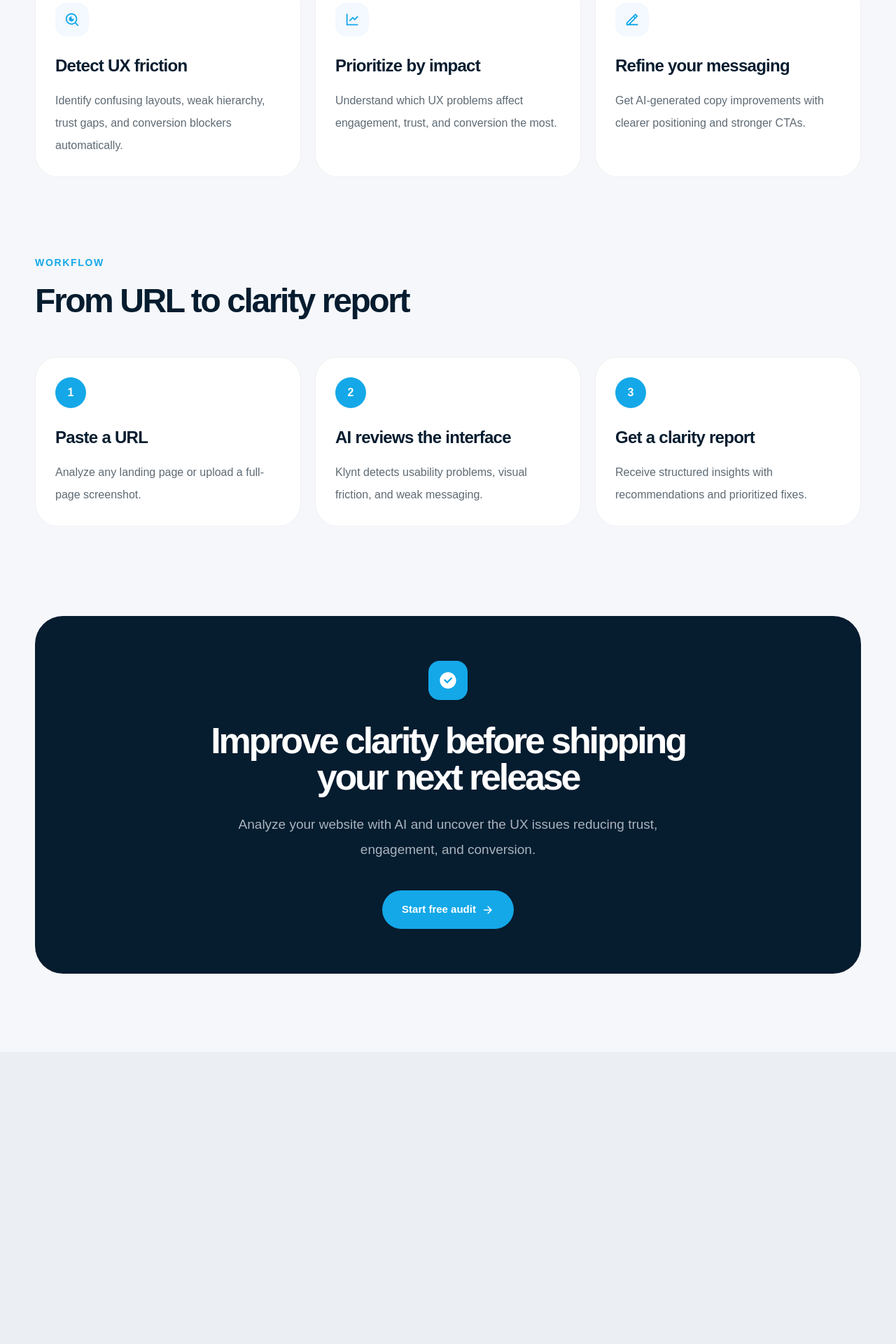
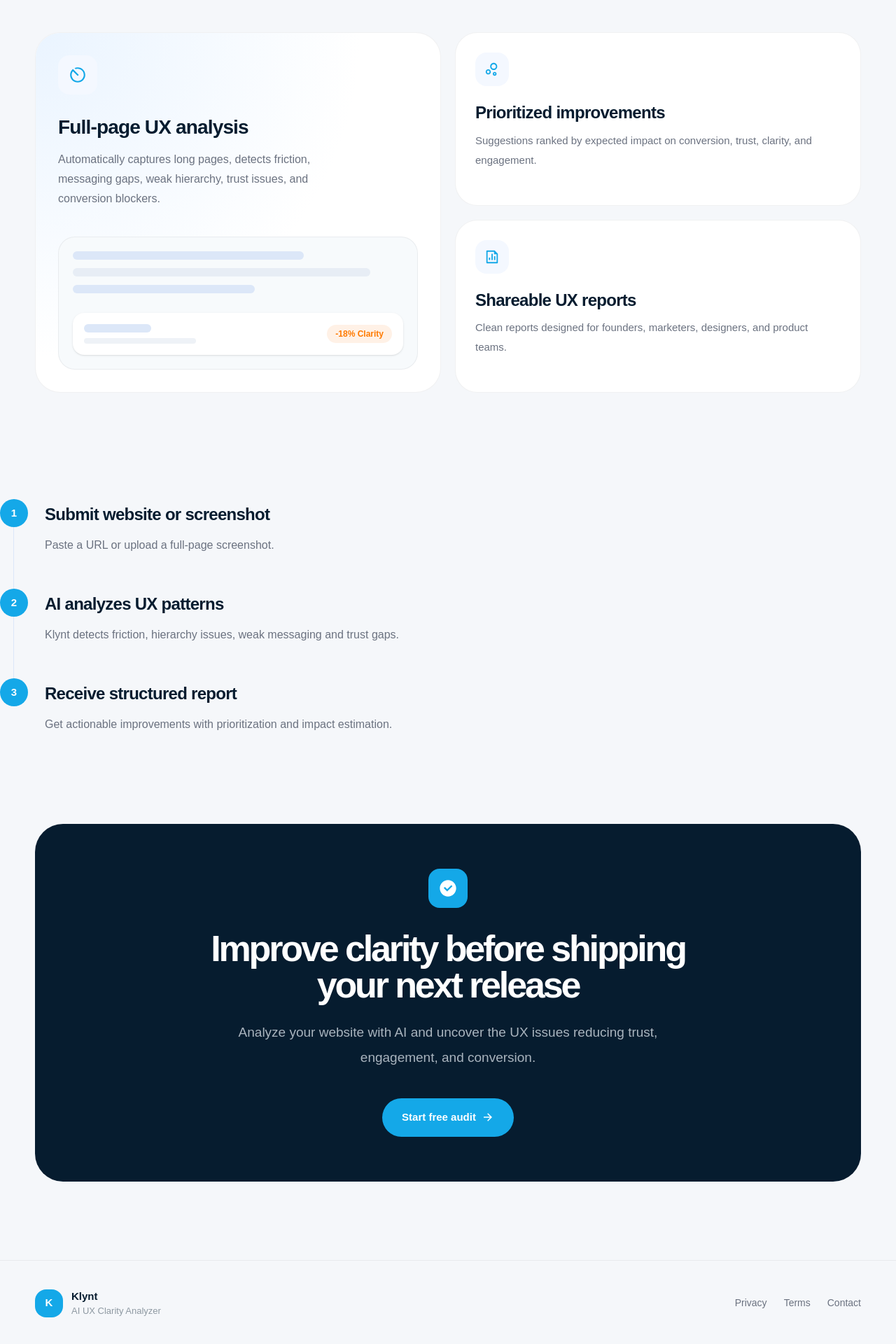
Before and after one commit to samarenkovdmitry/Klynt, a Next.js app: page / in a window 1280 px wide. Shown: the part 1544-3464 px from the top of the page at 70% size. Before the commit the page ends 3047 px from the top, so only its background shows below. Built offline with nearby package versions, Linux system fonts and the light colour scheme; a web font is replaced by a local one.

Commit message:
Mainpage Upd

```diff
--- a/app/page.tsx
+++ b/app/page.tsx
@@ -6,6 +6,9 @@ import {
   RiLineChartLine,
   RiEdit2Line,
   RiCheckboxCircleFill,
+  RiScanLine,
+  RiBubbleChartLine,
+  RiFileChartLine
 } from "@remixicon/react";
 
 export default function Home() {
@@ -353,48 +356,190 @@ export default function Home() {
         </section>
 
 {/* FEATURES */}
-        <section className="px-6 pt-28">
-
+<section className="px-6 py-24">
   <div className="mx-auto max-w-[1180px]">
 
-            <div className="max-w-[720px]">
-
-              <p className="text-[14px] font-semibold uppercase tracking-[0.12em] text-[#14A8E8]">
-                Features
-              </p>
+    {/* HEADER */}
+    <div className="max-w-[760px]">
+      <div
+        className="
+          inline-flex
+          items-center
+          rounded-full
+          border
+          border-[#DCE7F8]
+          bg-[#F4F8FF]
+          px-3
+          py-1
+          text-[12px]
+          font-semibold
+          text-[#2F6FED]
+        "
+      >
+        Platform
+      </div>
 
       <h2
         className="
           mt-5
-                  text-[48px]
-                  leading-[1]
-                  tracking-[-0.05em]
+          text-[42px]
+          leading-[1.05]
+          tracking-[-0.04em]
           font-semibold
+          text-[#061C2F]
         "
       >
-                Built for modern product teams
+        Designed for fast, actionable UX audits
       </h2>
+
+      <p
+        className="
+          mt-5
+          max-w-[680px]
+          text-[18px]
+          leading-8
+          text-[#6B7280]
+        "
+      >
+        Klynt transforms screenshots and websites into structured
+        UX findings with prioritized improvements and measurable impact.
+      </p>
+    </div>
+
+    {/* GRID */}
+    <div className="mt-14 grid gap-5 md:grid-cols-2">
+
+      {/* BIG CARD */}
+      <div
+        className="
+          relative
+          overflow-hidden
+          rounded-[36px]
+          border
+          border-[rgba(6,28,47,0.06)]
+          bg-white
+          p-8
+        "
+      >
+
+        {/* LIGHT */}
+        <div
+          className="
+            pointer-events-none
+            absolute
+            inset-0
+            bg-[radial-gradient(circle_at_top_left,#EAF4FF_0%,transparent_60%)]
+          "
+        />
+
+        <div className="relative z-10">
+
+          <div
+            className="
+              flex
+              h-14
+              w-14
+              items-center
+              justify-center
+              rounded-2xl
+              bg-[#F4F8FF]
+            "
+          >
+            <RiScanLine size={26} className="text-[#14A8E8]" />
+          </div>
+
+          <h3
+            className="
+              mt-8
+              text-[28px]
+              leading-[1.1]
+              tracking-[-0.03em]
+              font-semibold
+              text-[#061C2F]
+            "
+          >
+            Full-page UX analysis
+          </h3>
+
+          <p
+            className="
+              mt-4
+              max-w-[420px]
+              text-[16px]
+              leading-7
+              text-[#6B7280]
+            "
+          >
+            Automatically captures long pages, detects friction,
+            messaging gaps, weak hierarchy, trust issues,
+            and conversion blockers.
+          </p>
+
+          {/* MOCK */}
+          <div
+            className="
+              mt-10
+              rounded-[24px]
+              border
+              border-[rgba(6,28,47,0.06)]
+              bg-[#F7FAFC]
+              p-5
+            "
+          >
+            <div className="space-y-3">
+
+              <div className="h-3 w-[70%] rounded-full bg-[#DCE7F8]" />
+              <div className="h-3 w-[90%] rounded-full bg-[#E7EDF5]" />
+              <div className="h-3 w-[55%] rounded-full bg-[#DCE7F8]" />
+
+              <div className="pt-4">
+                <div className="rounded-2xl bg-white p-4 shadow-sm">
+
+                  <div className="flex items-center justify-between">
+
+                    <div>
+                      <div className="h-3 w-24 rounded-full bg-[#DCE7F8]" />
+                      <div className="mt-2 h-2 w-40 rounded-full bg-[#EEF2F7]" />
+                    </div>
+
+                    <div
+                      className="
+                        rounded-full
+                        bg-[#FFF1E6]
+                        px-3
+                        py-1
+                        text-[12px]
+                        font-semibold
+                        text-[#FF7A00]
+                      "
+                    >
+                      -18% Clarity
+                    </div>
 
                   </div>
 
-            <div className="mt-14 grid gap-5 md:grid-cols-3">
+                </div>
+              </div>
 
-              {features.map((feature) => (
+            </div>
+          </div>
+
+        </div>
+      </div>
+
+      {/* RIGHT COLUMN */}
+      <div className="grid gap-5">
+
+        {/* CARD */}
         <div
-                  key={feature.title}
           className="
             rounded-[32px]
             border
             border-[rgba(6,28,47,0.06)]
             bg-white
             p-7
-                    transition-all
-                    duration-200
-                    hover:-translate-y-[2px]
-                    hover:shadow-[0_18px_50px_rgba(0,0,0,0.04)]
           "
         >
-
           <div
             className="
               flex
@@ -404,59 +549,39 @@ export default function Home() {
               justify-center
               rounded-2xl
               bg-[#F4F8FF]
-                      text-[#14A8E8]
             "
           >
-                    {feature.icon}
+            <RiBubbleChartLine size={22} className="text-[#14A8E8]" />
           </div>
 
-                  <h3 className="mt-6 text-[24px] font-semibold tracking-[-0.03em]">
-                    {feature.title}
+          <h3
+            className="
+              mt-6
+              text-[24px]
+              leading-[1.15]
+              font-semibold
+              tracking-[-0.03em]
+              text-[#061C2F]
+            "
+          >
+            Prioritized improvements
           </h3>
 
-                  <p className="mt-4 text-[16px] leading-8 text-[#5E6A74]">
-                    {feature.description}
+          <p
+            className="
+              mt-3
+              text-[15px]
+              leading-7
+              text-[#6B7280]
+            "
+          >
+            Suggestions ranked by expected impact on conversion,
+            trust, clarity, and engagement.
           </p>
-
-                </div>
-              ))}
-
         </div>
 
-          </div>
-
-        </section>
-
-        {/* HOW IT WORKS */}
-        <section className="px-6 pt-28">
-
-          <div className="mx-auto max-w-[1180px]">
-
-            <div className="max-w-[720px]">
-
-              <p className="text-[14px] font-semibold uppercase tracking-[0.12em] text-[#14A8E8]">
-                Workflow
-              </p>
-
-              <h2
-                className="
-                  mt-5
-                  text-[48px]
-                  leading-[1]
-                  tracking-[-0.05em]
-                  font-semibold
-                "
-              >
-                From URL to clarity report
-              </h2>
-
-            </div>
-
-            <div className="mt-14 grid gap-5 md:grid-cols-3">
-
-              {steps.map((step, index) => (
+        {/* CARD */}
         <div
-                  key={step.title}
           className="
             rounded-[32px]
             border
@@ -465,40 +590,140 @@ export default function Home() {
             p-7
           "
         >
-
           <div
             className="
               flex
-                      h-11
-                      w-11
+              h-12
+              w-12
+              items-center
+              justify-center
+              rounded-2xl
+              bg-[#F4F8FF]
+            "
+          >
+            <RiFileChartLine size={22} className="text-[#14A8E8]" />
+          </div>
+
+          <h3
+            className="
+              mt-6
+              text-[24px]
+              leading-[1.15]
+              font-semibold
+              tracking-[-0.03em]
+              text-[#061C2F]
+            "
+          >
+            Shareable UX reports
+          </h3>
+
+          <p
+            className="
+              mt-3
+              text-[15px]
+              leading-7
+              text-[#6B7280]
+            "
+          >
+            Clean reports designed for founders,
+            marketers, designers, and product teams.
+          </p>
+        </div>
+
+      </div>
+
+    </div>
+  </div>
+</section>
+
+        {/* HOW IT WORKS */}
+        <div className="mt-14 max-w-[900px]">
+
+  {[
+    {
+      title: "Submit website or screenshot",
+      text: "Paste a URL or upload a full-page screenshot.",
+    },
+    {
+      title: "AI analyzes UX patterns",
+      text: "Klynt detects friction, hierarchy issues, weak messaging and trust gaps.",
+    },
+    {
+      title: "Receive structured report",
+      text: "Get actionable improvements with prioritization and impact estimation.",
+    },
+  ].map((item, i) => (
+    <div
+      key={i}
+      className="relative flex gap-6 pb-12 last:pb-0"
+    >
+
+      {/* LINE */}
+      {i !== 2 && (
+        <div
+          className="
+            absolute
+            left-[19px]
+            top-10
+            h-full
+            w-px
+            bg-[#DCE7F8]
+          "
+        />
+      )}
+
+      {/* NUMBER */}
+      <div
+        className="
+          relative
+          z-10
+          flex
+          h-10
+          w-10
+          shrink-0
           items-center
           justify-center
           rounded-full
           bg-[#14A8E8]
-                      text-[16px]
+          text-[15px]
           font-semibold
           text-white
         "
       >
-                    {index + 1}
+        {i + 1}
       </div>
 
-                  <h3 className="mt-6 text-[24px] font-semibold tracking-[-0.03em]">
-                    {step.title}
+      {/* CONTENT */}
+      <div className="pt-1">
+
+        <h3
+          className="
+            text-[24px]
+            font-semibold
+            tracking-[-0.03em]
+            text-[#061C2F]
+          "
+        >
+          {item.title}
         </h3>
 
-                  <p className="mt-4 text-[16px] leading-8 text-[#5E6A74]">
-                    {step.description}
+        <p
+          className="
+            mt-3
+            max-w-[620px]
+            text-[16px]
+            leading-7
+            text-[#6B7280]
+          "
+        >
+          {item.text}
         </p>
 
+      </div>
     </div>
   ))}
 
 </div>
-
-          </div>
-
-        </section>
 
         {/* FINAL CTA */}
         <section className="px-6 pb-28 pt-32">
@@ -590,6 +815,86 @@ export default function Home() {
         </section>
 
       </div>
+
+{/* FOOTER */}
+<footer
+  className="
+    border-t
+    border-[rgba(6,28,47,0.06)]
+    px-6
+    py-10
+  "
+>
+  <div
+    className="
+      mx-auto
+      flex
+      max-w-[1180px]
+      flex-col
+      items-start
+      justify-between
+      gap-8
+      md:flex-row
+      md:items-center
+    "
+  >
+
+    {/* LEFT */}
+    <div>
+
+      <div className="flex items-center gap-3">
+
+        <div
+          className="
+            flex
+            h-10
+            w-10
+            items-center
+            justify-center
+            rounded-2xl
+            bg-[#14A8E8]
+            text-white
+            text-[15px]
+            font-semibold
+          "
+        >
+          K
+        </div>
+
+        <div>
+          <p className="text-[15px] font-semibold text-[#061C2F]">
+            Klynt
+          </p>
+
+          <p className="text-[13px] text-[#8E99A2]">
+            AI UX Clarity Analyzer
+          </p>
+        </div>
+
+      </div>
+
+    </div>
+
+    {/* RIGHT */}
+    <div className="flex items-center gap-6 text-[14px] text-[#6B7280]">
+
+      <button className="hover:text-[#061C2F] transition">
+        Privacy
+      </button>
+
+      <button className="hover:text-[#061C2F] transition">
+        Terms
+      </button>
+
+      <button className="hover:text-[#061C2F] transition">
+        Contact
+      </button>
+
+    </div>
+
+  </div>
+</footer>
+
     </main>
   );
 }
```
Lines whose indentation alone changed are shown as unchanged.
